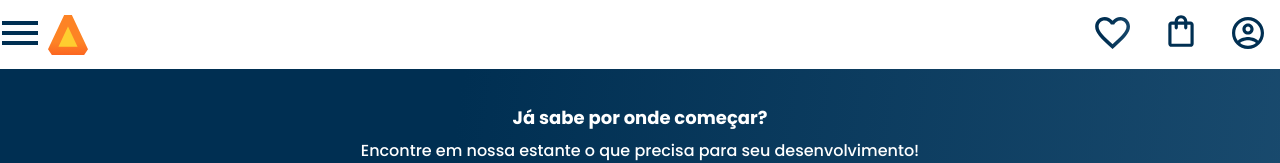
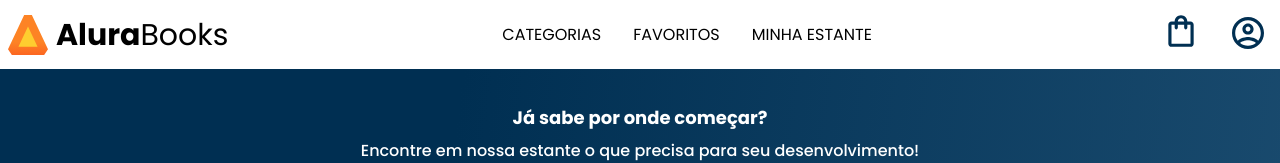
Before and after one commit to Leo-Raposo/projeto-alurabooks, a plain HTML site: page index.html in a window 1280 px wide. Shown: the top 163 px of the page. Drawn offline with nearby package versions, Linux system fonts and the light colour scheme.

Commit message:
Iniciando versão para tablet

```diff
--- a/css/header.css
+++ b/css/header.css
@@ -58,3 +58,48 @@
 .container__botao {
     display: none;
 }
+
+.container__titulo {
+    display: none;
+}
+
+.opcoes {
+    display: none;
+}
+@media screen and (min-width: 1024px) {
+    .container__titulo, .container__titulo--negrito {
+        font-family: var(--font-secundario);
+        font-size: 30px;
+    }
+
+    .container__titulo {
+        font-weight: 400;
+        display: block;
+    }
+
+    .container__titulo--negrito {
+        font-weight: 700;
+    }
+
+    .opcoes{
+        display: flex;
+    }
+
+    .opcoes__item {
+        padding: 0 1em;
+        text-transform: uppercase;
+    }
+
+    .opcoes__link {
+        text-decoration: none;
+        color: var(--preto);
+    }
+
+    .container__imagem-transparente {
+        display: none;
+    }
+
+    .cabecalho__menu-hamburguer {
+        display: none;
+    }
+}
--- a/css/style.css
+++ b/css/style.css
@@ -10,8 +10,10 @@
     --branco: #FFFFFF;
     --laranja: #EB9B00;
     --azul: #002F52;
+    --preto: #000000;
     --azul-degrade: linear-gradient(97.54deg, #002F52 35.49%, #326589 165.37%);
     --font-principal: "Poppins";
+    --font-secundaria: "Josefin Sans";
 }
 
 body {
--- a/index.html
+++ b/index.html
@@ -9,6 +9,7 @@
     <link rel="preconnect" href="https://fonts.googleapis.com">
     <link rel="preconnect" href="https://fonts.gstatic.com" crossorigin>
     <link href="https://fonts.googleapis.com/css2?family=Inter:wght@400;700&family=Montserrat&family=Poppins:wght@300;400;500;700&display=swap" rel="stylesheet">
+    <link href="https://fonts.googleapis.com/css2?family=Inter:wght@400;700&family=Josefin+Sans:wght@400;700&family=Montserrat&display=swap" rel="stylesheet">
     <link rel="stylesheet" href="https://cdn.jsdelivr.net/npm/swiper@8/swiper-bundle.min.css"/>
     <link rel="stylesheet" href="css/style.css">
 </head>
@@ -38,9 +39,17 @@
                 </li>
             </ul>
             <img src="img/Logo.svg" alt="Logo do Alura Book" class="container__imagem">
+            <h1 class="container__titulo"><b class="container__titulo--negrito">Alura</b>Books</h1>
         </div>
+
+        <ul class="opcoes">
+            <li class="opcoes__item">Categorias</li>
+            <li class="opcoes__item"><a href="@" class="opcoes__link">Favoritos</a></li>
+            <li class="opcoes__item"><a href="@" class="opcoes__link">Minha Estante</a></li>
+        </ul>
+
         <div class="container">
-            <a href="#"><img src="img/Favoritos.svg" alt="Meus favoritos" class="container__imagem"></a>
+            <a href="#"><img src="img/Favoritos.svg" alt="Meus favoritos" class="container__imagem container__imagem-transparente"></a>
             <a href="#"><img src="img/Compras.svg" alt="Carrinho de compras" class="container__imagem"></a>
             <a href="#"><img src="img/Usuário.svg" alt="Meu perfil" class="container__imagem"></a>
         </div>
```
